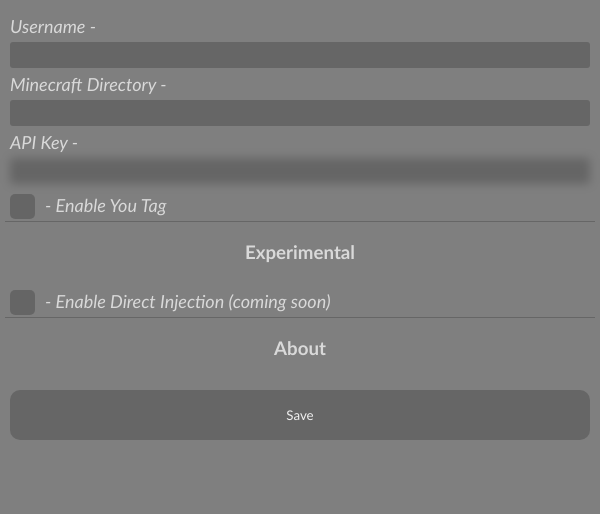
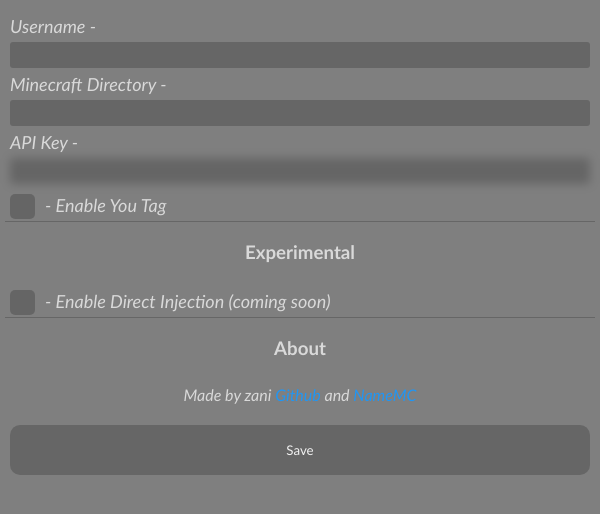
Before and after one commit to imperial-mod/overlay, an Electron app: page src/options.htm in a window 600 px wide. Shown: the part 82-596 px from the top of the page. Drawn offline with Linux system fonts and the light colour scheme; no server answers.

Commit message:
add: links to about section of settings

```diff
--- a/src/css/index.css
+++ b/src/css/index.css
@@ -305,3 +305,8 @@ body::-webkit-scrollbar-thumb {
     color: rgba(255, 255, 255, 0.7);
     text-align: center;
 }
+
+.options-info a {
+    text-decoration: none;
+    color: #2196F3;
+}
--- a/src/options.htm
+++ b/src/options.htm
@@ -65,6 +65,7 @@
             <p class="options-info" id="app-ver"></p>
             <p class="options-info" id="electron-ver"></p>
             <p class="options-info" id="nodejs-ver"></p>
+            <p class="options-info">Made by zani <a href="https://github.com/zxnii">Github</a> and <a href="https://namemc.com/profile/ZANIONTOP.1">NameMC</a></p>
 
             <button id="options-save">Save</button>
         </div>
```
